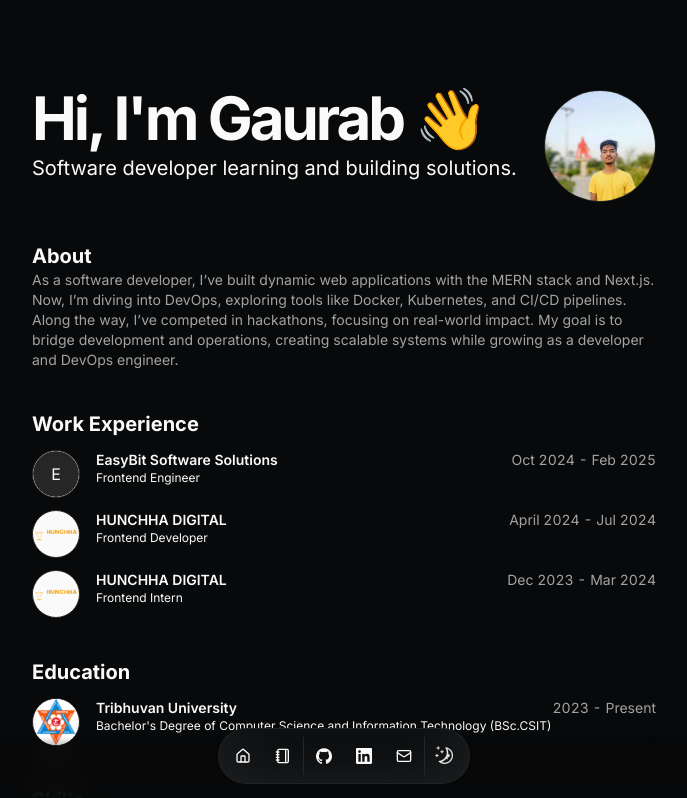
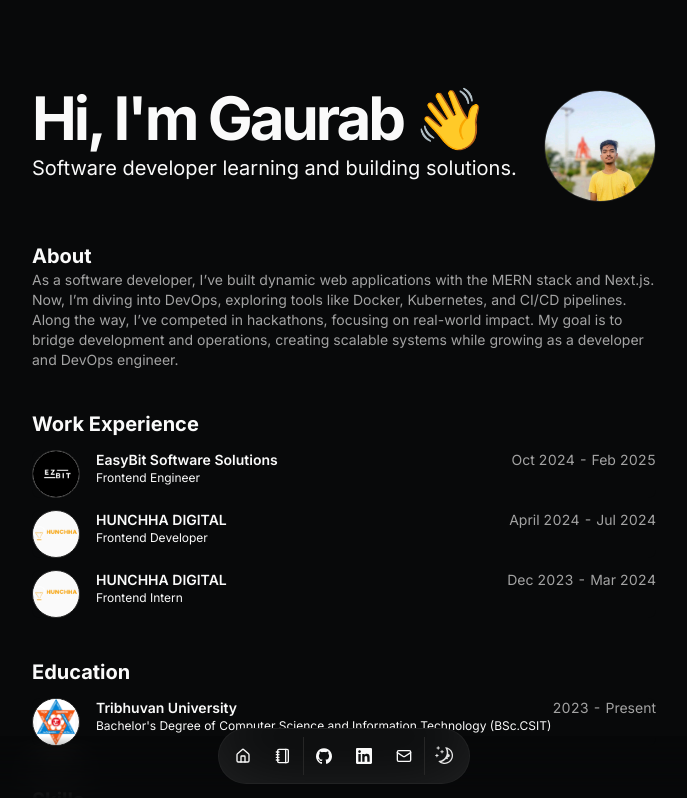
Before and after one commit to gaurab-khanal/portfolio-me, a Next.js app: page / in a window 1280 px wide. Shown: the top 798 px of the page, without its empty margins (296-983 px from the left). Built offline with nearby package versions, Linux system fonts and the light colour scheme.

Commit message:
fix: fix error

```diff
--- a/src/app/page.tsx
+++ b/src/app/page.tsx
@@ -61,7 +61,7 @@ export default function Page() {
             >
               <ResumeCard
                 key={work.company}
-                logoUrl={work.logoUrl}
+                logoUrl={work?.logoUrl}
                 altText={work.company}
                 title={work.company}
                 subtitle={work.title}
--- a/src/data/resume.tsx
+++ b/src/data/resume.tsx
@@ -71,6 +71,7 @@ export const DATA = {
       badges: [],
       location: "Remote",
       title: "Frontend Engineer",
+      logoUrl: "/easybit.png",
       start: "Oct 2024",
       end: "Feb 2025",
       description:
```
Also changed, not shown: public/easybit.png (added).
